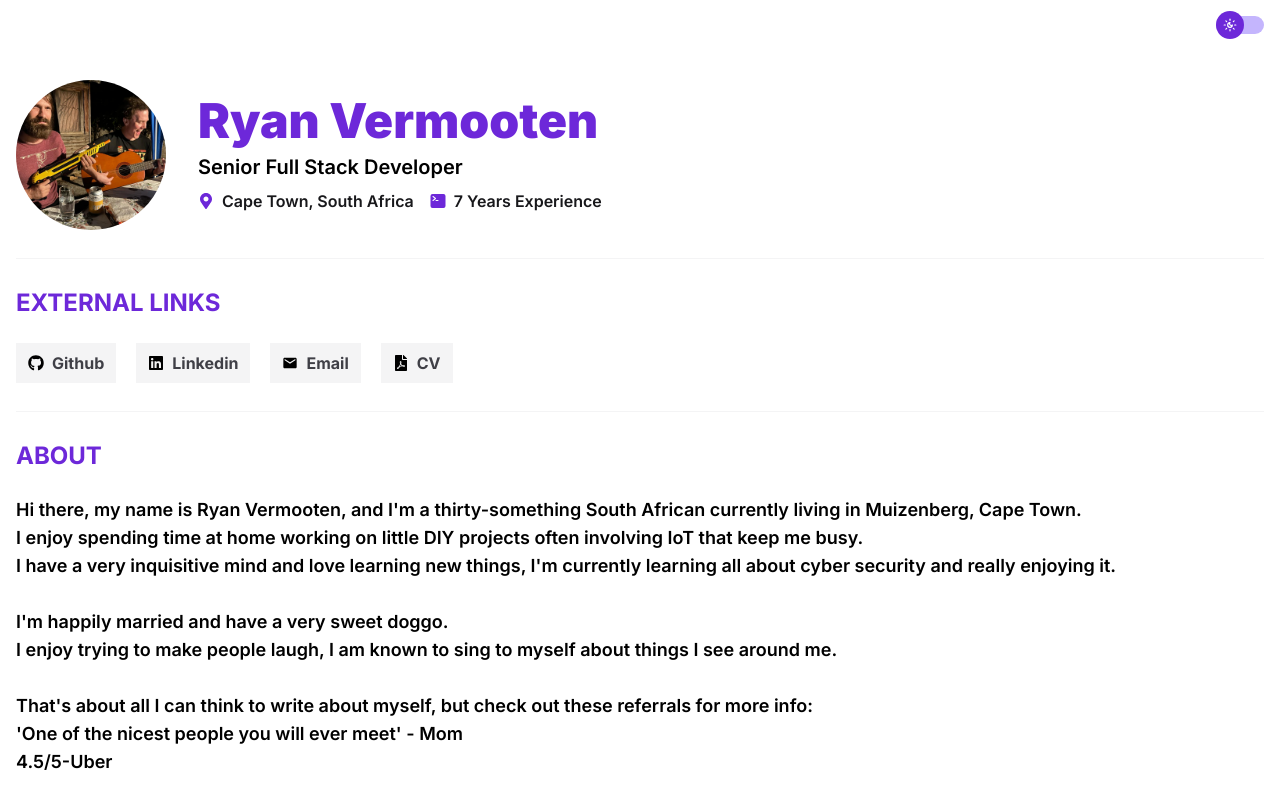
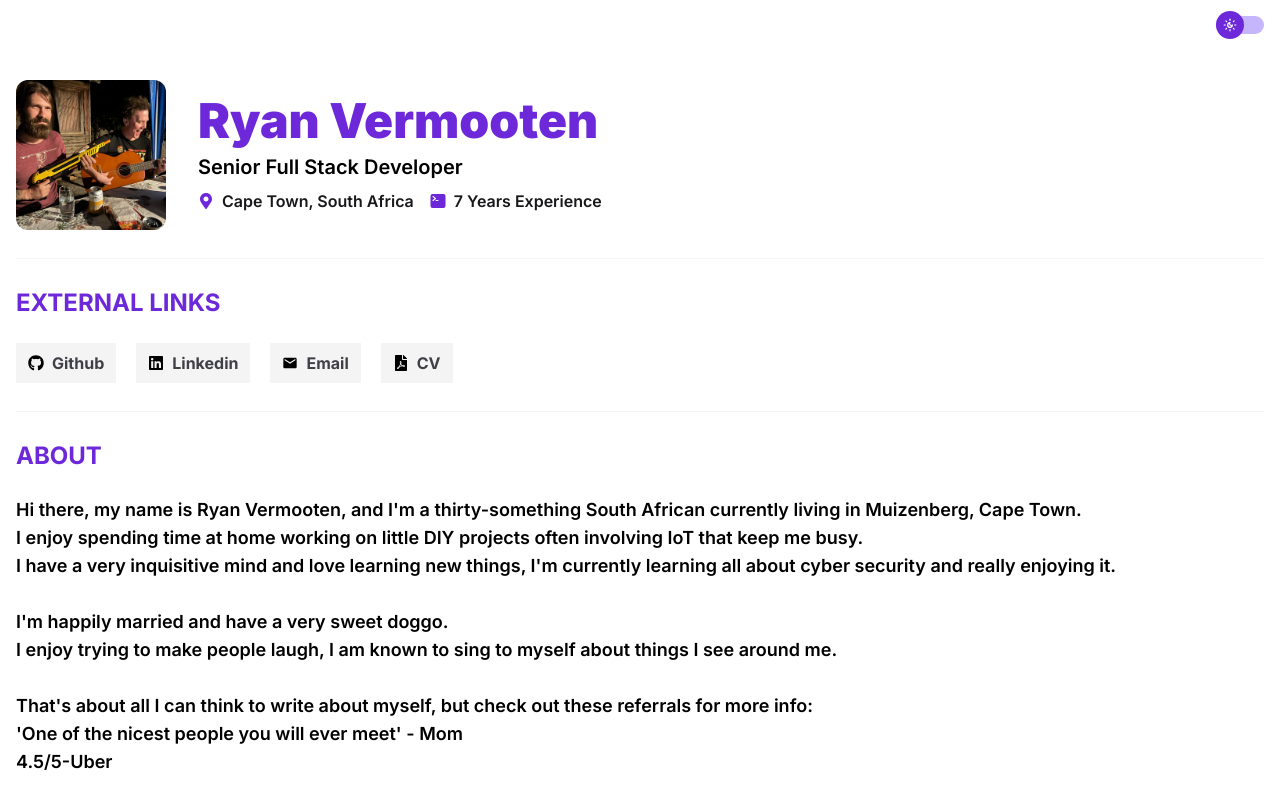
Before and after one commit to rvermootenct/portfolio, a Next.js app: page / in a window 1280 px wide. Shown: the top 800 px of the page. Built offline with nearby package versions, Linux system fonts and the light colour scheme.

Commit message:
style: update header image to be circled square

```diff
--- a/src/components/Header.tsx
+++ b/src/components/Header.tsx
@@ -9,14 +9,14 @@ const Header = () => {
   const { image, name, jobTitle, location, experience } = data;
   return (
     <div className='flex flex-wrap md:flex-row flex-col items-center gap-y-9 gap-x-8 pb-7'>
-      <div className='w-[200px] md:w-[150px] h-[200px] md:h-[150px] relative rounded-full hover:rotate-6 overflow-hidden' >
+      <div className='w-[200px] md:w-[150px] h-[200px] md:h-[150px] relative rounded-xl overflow-hidden' >
         <Image
           src={image}
           alt="Profile picture"
           width="0"
           height="0"
           sizes="100vw"
-          className='w-full h-full object-cover hover:scale-125 trasition-all'
+          className='w-full h-full object-cover'
         />
       </div>
       <div className="flex-1">
```
